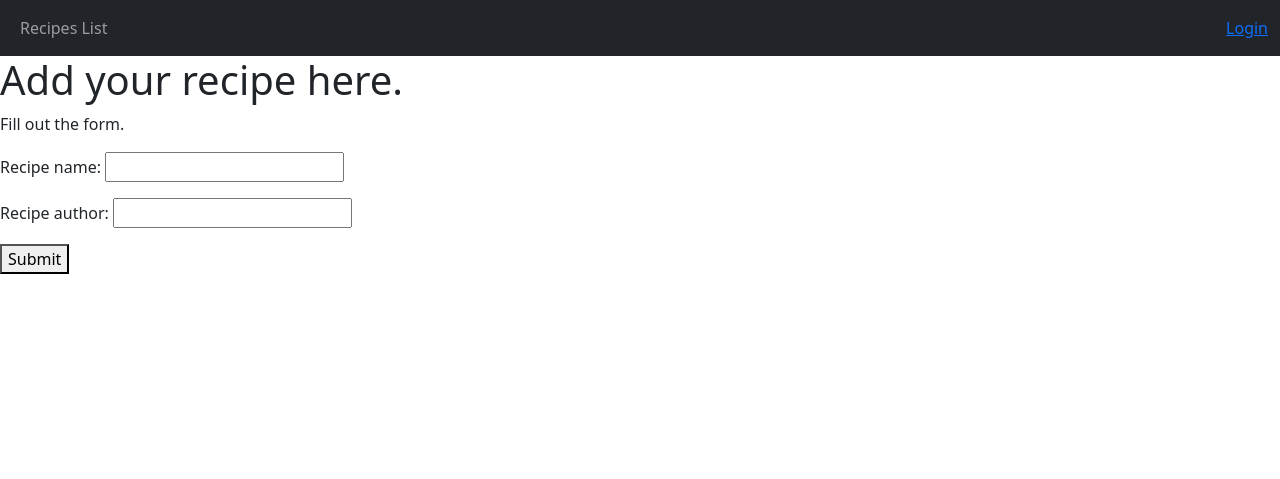
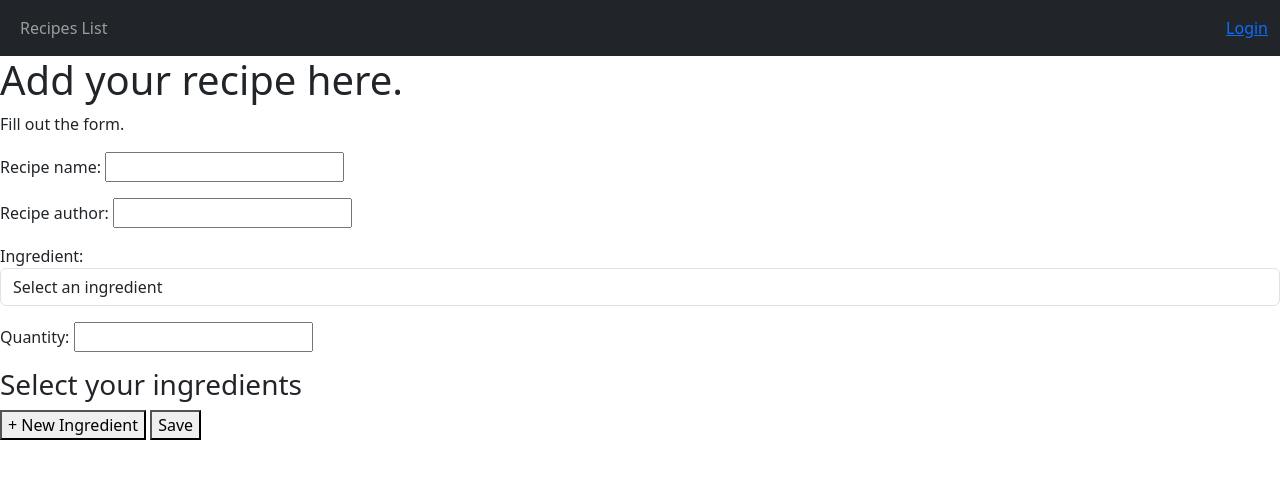
Before and after one commit to lancedguzman/recipebook-deguzman-lance, a Django app: page /recipe/add/ in a window 1280 px wide. Shown: the top 479 px of the page. Run offline with Django 5.2, Linux system fonts and the light colour scheme; data comes from the database, SQL or seed files in the repository.

Commit message:
lab4-fix
I added a feature wherein you can add the ingredients when creating a recipe. I also fixed some bugs in the redirect after creating a new recipe.

```diff
--- a/recipebook/ledger/forms.py
+++ b/recipebook/ledger/forms.py
@@ -1,15 +1,31 @@
 from django import forms
-from .models import Recipe, RecipeImage
+from .models import Recipe, RecipeImage, Ingredient
 
 class RecipeForm(forms.ModelForm):
     """Creates form to add recipes."""
+    ingredient = forms.ModelChoiceField(
+        queryset = Ingredient.objects.all(),
+        empty_label ="Select an ingredient",
+        widget = forms.Select(attrs={"class": "form-control"}),
+        required = True
+    )
+
+    quantity = forms.CharField(max_length=100, required=True)
+
     class Meta:
         model = Recipe
-        fields = ['recipe_name', 'recipe_author',]
+        fields = ["recipe_name", "recipe_author"]
+
+
+class IngredientForm(forms.ModelForm):
+    """Creates form to add ingredients."""
+    class Meta:
+        model = Ingredient
+        fields = ["ingredient_name"]
 
 
 class RecipeImageForm(forms.ModelForm):
     """Creates form to add recipe images."""
     class Meta:
         model = RecipeImage
-        fields = ['image','description',]
+        fields = ["image","description"]
--- a/recipebook/ledger/templates/recipe_form.html
+++ b/recipebook/ledger/templates/recipe_form.html
@@ -6,6 +6,9 @@
     <form method="post" enctype="multipart/form-data">
         {% csrf_token %}
         {{ recipe_form.as_p }}
-        <button type="submit">Submit</button>
+        <h3>Select your ingredients</h3>
+        {{ recipe_form.ingredients }}
+        <button type="submit" name="recipeingredients_form">+ New Ingredient</button>
+        <button type="submit">Save</button>
     </form>
 {% endblock %}
--- a/recipebook/ledger/templates/recipe_list.html
+++ b/recipebook/ledger/templates/recipe_list.html
@@ -10,8 +10,8 @@
         {% endfor %}
     </ul>
 
-    <div style="margin-left: 20px;">
-        <p><strong><a href="{% url 'recipe_form' %}">Add your Recipe Here</a></strong></p>
-    </div>
+<div style="margin-left: 20px;">
+    <p><strong><a href="{% url 'recipe_form' %}">Add your Recipe Here</a></strong></p>
+</div>
 
 {% endblock %}
--- a/recipebook/ledger/urls.py
+++ b/recipebook/ledger/urls.py
@@ -4,13 +4,15 @@ from django.conf.urls.static import static
 from . import views
 
 urlpatterns = [
-    path('', views.base_template, name='home'),
-    path('recipes/list/', views.recipe_list, name='recipe_list'),
-    path('recipe/<int:recipe_id>/', views.recipe_ingredients,
-         name='recipe_ingredients'),
-    path('recipe/add/', views.recipe_form, name='recipe_form'),
-    path('recipe/<int:recipe_id>/add_image', views.recipe_add_image,
-         name='add_image'),
+    path("", views.base_template, name="home"),
+    path("recipes/list/", views.recipe_list, name="recipe_list"),
+    path("recipe/<int:recipe_id>/", views.recipe_ingredients,
+         name="recipe_ingredients"),
+    path("recipe/add/", views.recipe_form, name="recipe_form"),
+    path("recipe/add/ingredients/<int:recipe_id>", views.ingredients_form,
+         name="ingredient_form"),
+    path("recipe/<int:recipe_id>/add_image", views.recipe_add_image,
+         name="add_image"),
 ]
 
 if settings.DEBUG:
--- a/recipebook/ledger/views.py
+++ b/recipebook/ledger/views.py
@@ -1,44 +1,81 @@
 from django.shortcuts import render, redirect, get_object_or_404
 from django.contrib.auth.decorators import login_required
-from .models import Recipe
-from .forms import RecipeForm, RecipeImageForm
+from .models import Recipe, RecipeIngredient
+from .forms import RecipeForm, RecipeImageForm, IngredientForm
 
 @login_required
 def recipe_list(request):
     """Displays recipe list page."""
     recipes = Recipe.objects.all()
-    return render(request, "recipe_list.html", {"recipes": recipes})
+    return render(request, "recipe_list.html",
+                  {"recipes": recipes})
 
 
 def recipe_ingredients(request, recipe_id):
     """Displays the corresponding ingredients of each recipe."""
     recipe = Recipe.objects.filter(id=recipe_id).first()
-    return render(request, "recipe_ingredients.html", {"recipe": recipe})
+    return render(request, "recipe_ingredients.html",
+                  {"recipe": recipe})
 
 
 def recipe_form(request):
     """Displays the page to create recipes."""
     if (request.method == "POST"):
         form = RecipeForm(request.POST, request.FILES)
+
         if form.is_valid():
-            form.save()
+            recipe = form.save()
+            ingredient = form.cleaned_data["ingredient"]
+            quantity = form.cleaned_data["quantity"]
+            RecipeIngredient.objects.create(recipe=recipe, ingredient=ingredient,
+                                            quantity=quantity)
+
         return redirect("recipe_list")
+
     form = RecipeForm()
-    return render(request, "recipe_form.html", {"recipe_form": form})
+
+    return render(request, "recipe_form.html",
+                    {"recipe_form": form})
+
+
+def ingredients_form(request, recipe_id):
+    """Displays the page to add ingredients."""
+    recipe = get_object_or_404(Recipe, id=recipe_id)
+
+    if (request.method == "POST"):
+        form = IngredientForm(request.POST)
+
+        if form.is_valid():
+            ingredient = form.save(commit=False)
+            ingredient.recipe = recipe
+            ingredient.save()
+
+        return redirect("recipe_list")
+
+    form = IngredientForm()
+
+    return render(request, "ingredient_form.html",
+                  {"ingredient_form": form, "recipe": recipe})
 
 
 def recipe_add_image(request, recipe_id):
     """Displays the page to upload picture of each recipe."""
     recipe = get_object_or_404(Recipe, id=recipe_id)
+
     if (request.method == "POST"):
         form = RecipeImageForm(request.POST, request.FILES)
+
         if form.is_valid():
             image = form.save(commit=False)
             image.recipe = recipe
             image.save()
+
         return redirect("recipe_ingredients", recipe_id=recipe_id)
     form = RecipeImageForm()
-    return render(request, "recipe_image.html", {"image_form": form, "recipe": recipe})
+
+    return render(request, "recipe_image.html",
+                  {"image_form": form, "recipe": recipe})
+
 
 def base_template(request):
     """Displays the base template."""
```
Also changed, not shown: recipebook/gitignore.txt (added, +7 -0 lines), recipebook/ledger/templates/ingredient_form.html (added, +11 -0 lines), recipebook/db.sqlite3 (added).
